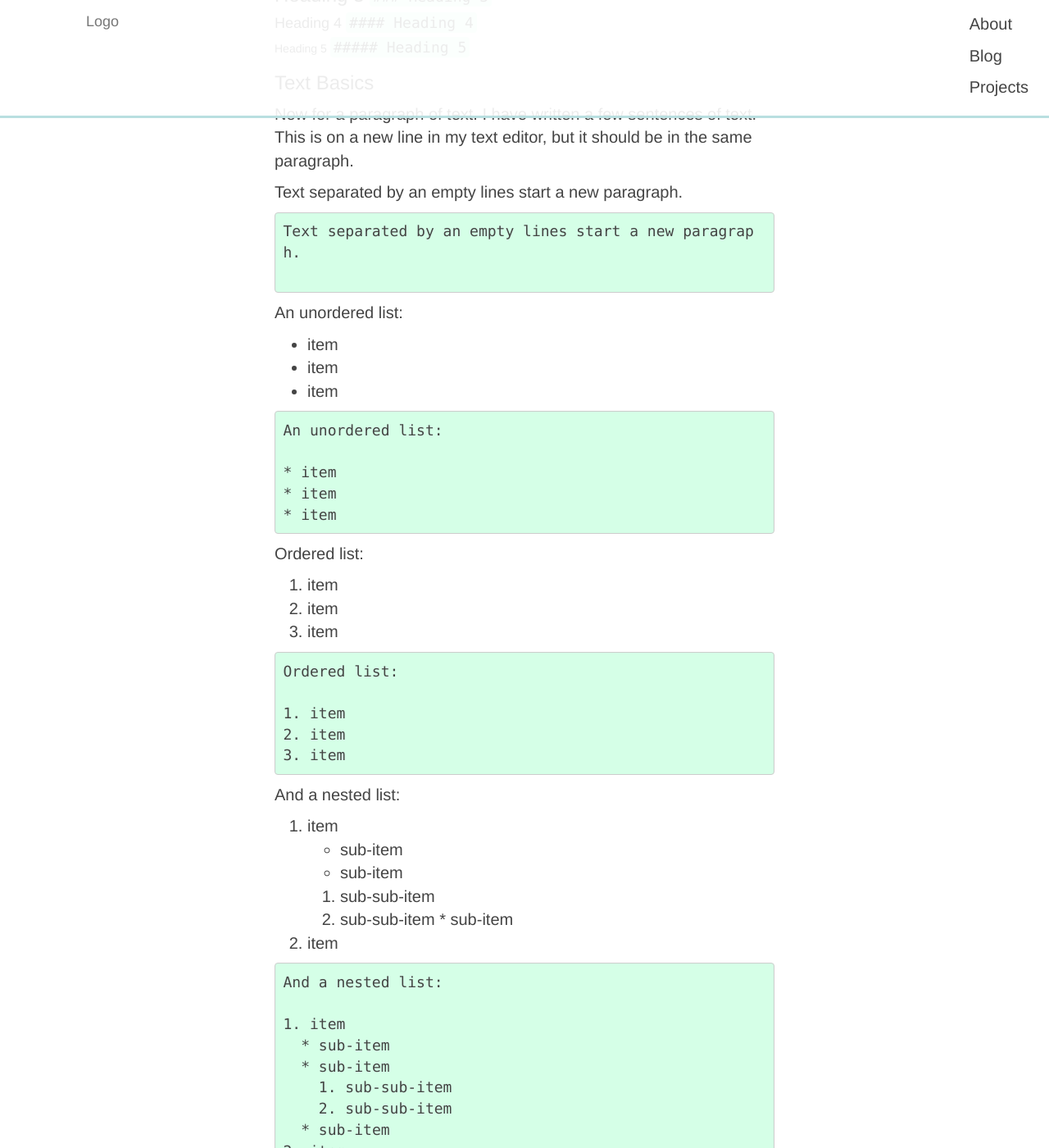
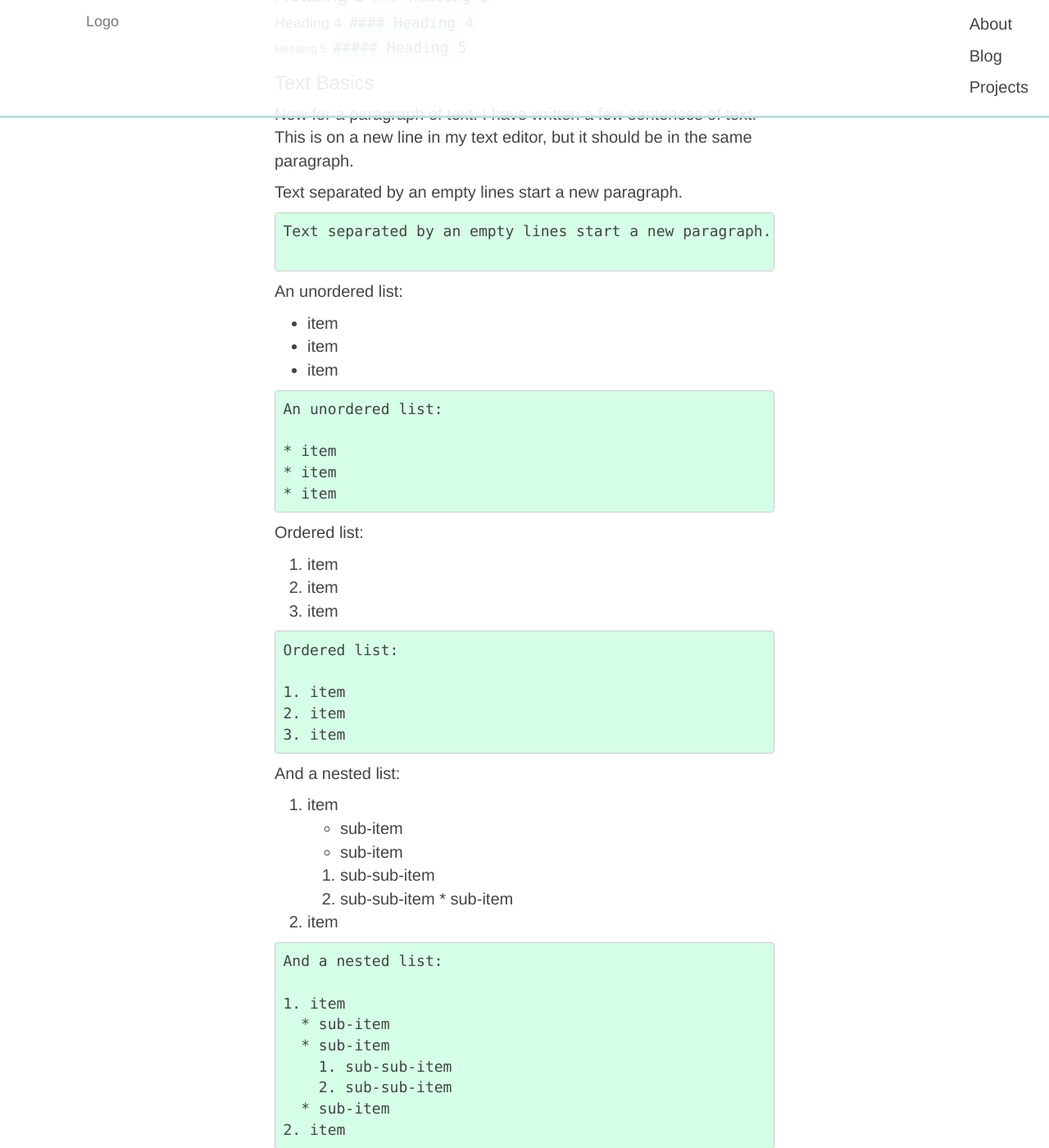
Before and after one commit to tomhohenstein/tomhohenstein.github.io, a Jekyll site: the page built from _posts/2014-11-30-Learning-Markdown.md, in a window 1280 px wide and 1400 px high, scrolled down 648 px. Shown: the whole window at 82% size. Built offline with Jekyll 4.4.1, drawn with Linux system fonts in a browser that asks for light colours.

Commit message:
adds horizontal scroll to code blocks

```diff
--- a/_config.yml
+++ b/_config.yml
@@ -30,7 +30,7 @@
 # (http://yourusername.github.io/repository-name)
 # and NOT your User repository (http://yourusername.github.io)
 # then add in the baseurl here, like this: "/repository-name"
-baseurl: "http://tomhohenstein.com"
+#baseurl: "http://tomhohenstein.com"
 
 #
 # !! You don't need to change any of the configuration flags below !!
--- a/assets/css/style.scss
+++ b/assets/css/style.scss
@@ -35,10 +35,15 @@
 }
 
 pre,
-code {
+code,
+pre > code,
+pre code  {
 	color: $text-p;
 	background-color: #D5FFE7;
 	font-size: $font-size - 2;
+	overflow-wrap: normal;
+	word-wrap: normal;
+	white-space: pre;
 }
 
 /************************
```
Also changed, not shown: 2 other files.
